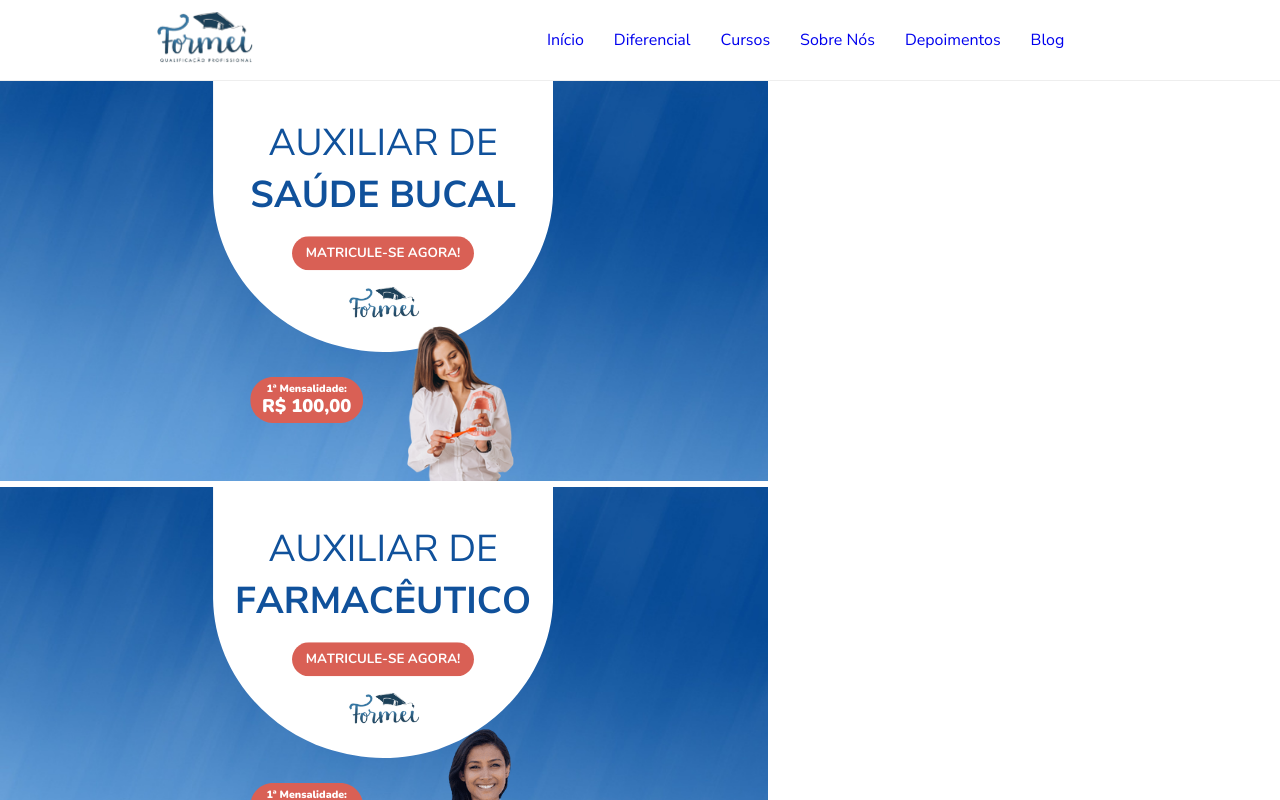
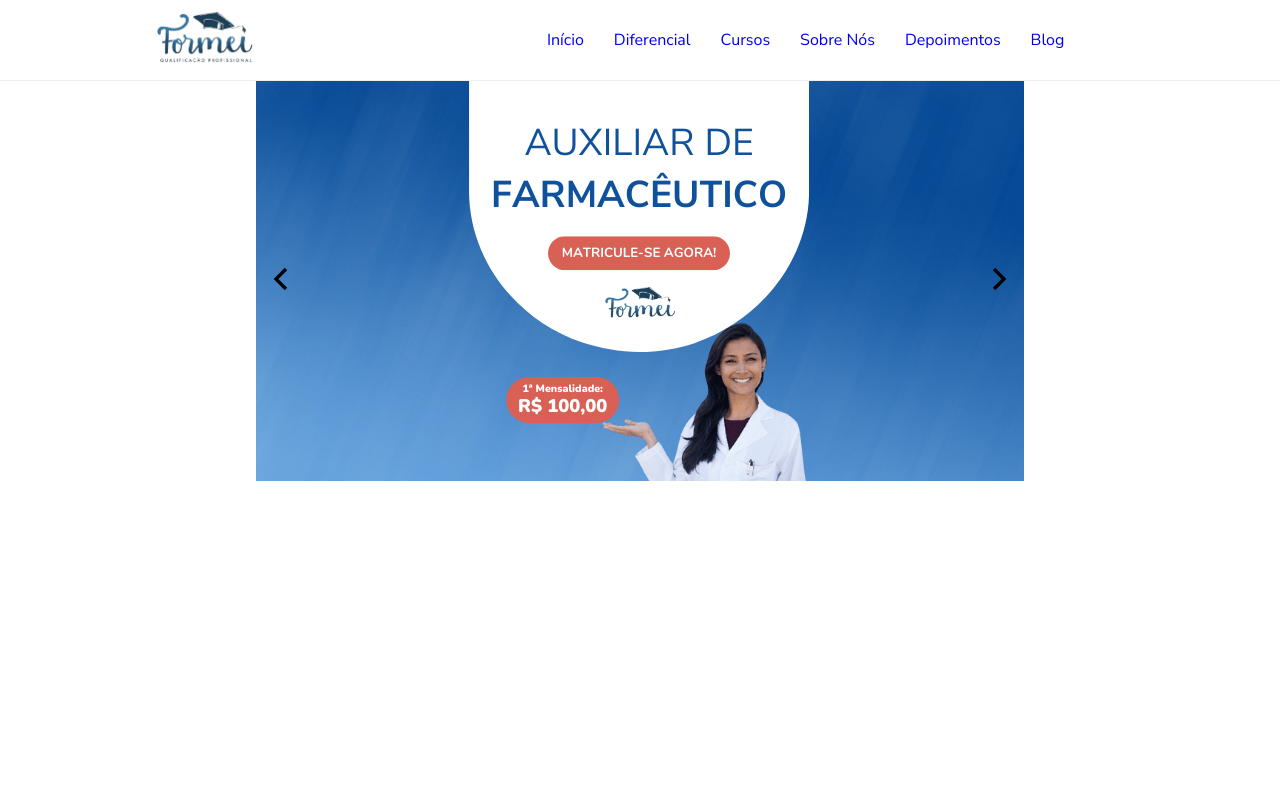
Before and after one commit to CarlosHenriqueMkt/formei, a React (Create React App) app: page / in a window 1280 px wide. Shown: the top 800 px of the page. Built offline with nearby package versions, Linux system fonts and the light colour scheme.

Commit message:
Adding CarouselControls component

```diff
--- a/src/components/homePage/hero/Carousel.jsx
+++ b/src/components/homePage/hero/Carousel.jsx
@@ -1,16 +1,45 @@
-import React from "react";
+import React, { useEffect, useState } from "react";
+import { Box } from "@chakra-ui/react";
+import { CarouselControls } from "./CarouselControls";
 import { CarouselItem } from "./CarouselItem";
+import "./carousel.css";
 
 export const Carousel = ({ slides }) => {
+	const [currentSlide, setCurrentSlide] = useState(0);
+
+	const prev = () => {
+		const index = currentSlide > 0 ? currentSlide - 1 : slides.length - 1;
+		setCurrentSlide(index);
+	};
+
+	const next = () => {
+		const index = currentSlide < slides.length - 1 ? currentSlide + 1 : 0;
+		setCurrentSlide(index);
+	};
+
+	useEffect(() => {
+		const slideInterval = setInterval(() => {
+			setCurrentSlide((currentSlide) =>
+				currentSlide < slides.length - 1 ? currentSlide + 1 : 0
+			);
+		}, 3000);
+
+		return () => clearInterval(slideInterval);
+	});
+
 	return (
-		<div className="carousel">
-			<div className="carouselInner">
+		<Box className="carousel">
+			<Box
+				className="carouselInner"
+				style={{ transform: `translateX(${-currentSlide * 100}%)` }}
+			>
 				{slides.map((slide, index) => (
-					<div className="carouselItem">
+					<Box className="carouselItem">
 						<CarouselItem slide={slide} key={index} />
-					</div>
+					</Box>
 				))}
-			</div>
-		</div>
+			</Box>
+			<CarouselControls prev={prev} next={next} />
+		</Box>
 	);
 };
--- /dev/null
+++ b/src/components/homePage/hero/CarouselControls.jsx
@@ -0,0 +1,15 @@
+import { Box } from "@chakra-ui/react";
+import { GrFormNext, GrFormPrevious } from "react-icons/gr";
+
+export const CarouselControls = ({ prev, next }) => {
+	return (
+		<Box>
+			<button className="carouselControl left">
+				<GrFormPrevious onClick={prev} />
+			</button>
+			<button className="carouselControl right">
+				<GrFormNext onClick={next} />
+			</button>
+		</Box>
+	);
+};
--- /dev/null
+++ b/src/components/homePage/hero/carousel.css
@@ -0,0 +1,39 @@
+.carousel {
+	/* 	position: absolute;
+	left: -150px; /* Só funciona até 613px de largura
+	top: auto; */
+	margin: 0 auto;
+	overflow: hidden;
+	max-width: 768px;
+	position: relative;
+}
+
+.carouselInner {
+	white-space: nowrap;
+}
+
+.carouselItem {
+	display: inline-block;
+	width: 100%;
+}
+
+.carouselControl {
+	background-color: transparent;
+	border: none;
+	display: inline-block;
+	position: absolute;
+	height: 50px;
+	width: 50px;
+	top: calc(50% - 25px);
+	cursor: pointer;
+}
+
+.left {
+	left: 0;
+	font-size: 40px;
+}
+
+.right {
+	right: 0;
+	font-size: 40px;
+}
--- a/src/components/homePage/hero/hero.css
+++ /dev/null
@@ -1,6 +0,0 @@
-.container {
-	min-height: 100vh;
-	display: flex;
-	align-items: center;
-	justify-content: center;
-}
```
